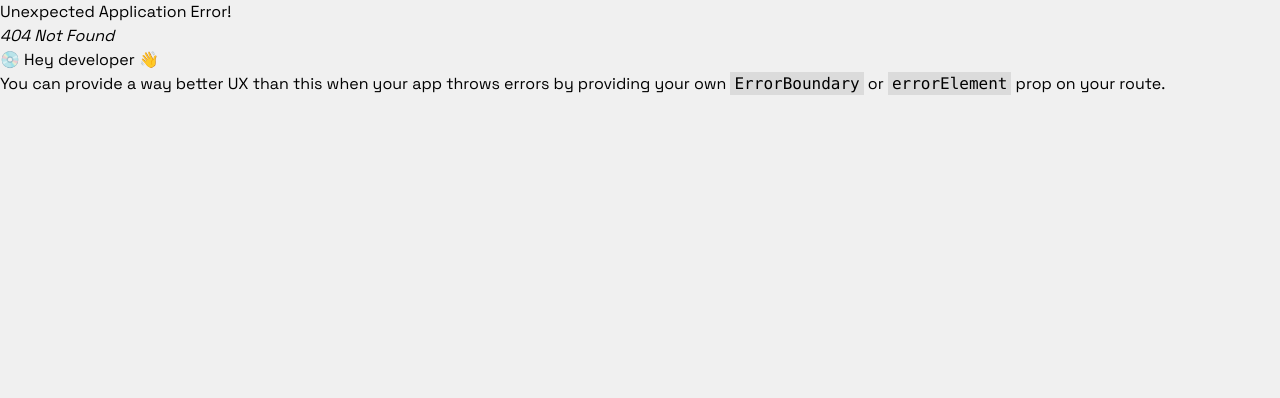
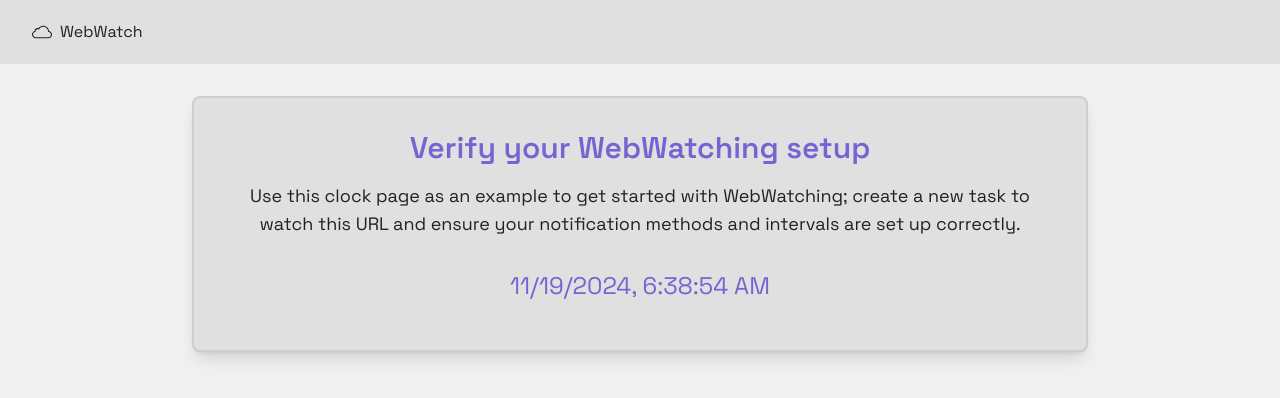
Before and after one commit to Fa24-CSE115A-CaaS/WebWatch, a React (Vite) app in the folder frontend/: page /test in a window 1280 px wide. Before the commit this address had no page. Shown: the top 398 px of the page. Built offline with nearby package versions, Linux system fonts and the light colour scheme.

Commit message:
Added test page with clock

```diff
--- a/frontend/src/App.tsx
+++ b/frontend/src/App.tsx
@@ -9,6 +9,7 @@
 import Guide from "./pages/Guide";
 import Settings from "./pages/Settings";
 import Tasks from "./pages/Tasks";
+import Test from "./pages/Test";
 
 const router = createBrowserRouter([
   {
@@ -69,6 +70,15 @@
       </>
     ),
   },
+  {
+    path: "/test",
+    element: (
+      <>
+        <NavBar />
+        <Test />
+      </>
+    ),
+  }
 ]);
 
 const App = () => {
--- a/frontend/src/components/NavBar.tsx
+++ b/frontend/src/components/NavBar.tsx
@@ -37,6 +37,12 @@
                 className={`${location.pathname == "/settings" && "text-accent"}`}
               >
                 Account
+              </a>
+              <a
+                href="/test"
+                className={`${location.pathname == "/test" && "text-accent"}`}
+              >
+                Test
               </a>
             </div>
           )}
--- /dev/null
+++ b/frontend/src/pages/Test.tsx
@@ -0,0 +1,39 @@
+import { useState, useEffect } from "react";
+
+const Test = () => {
+  const [currentTime, setCurrentTime] = useState(new Date());
+
+  useEffect(() => {
+    const timer = setInterval(() => {
+      setCurrentTime(new Date());
+    }, 1000);
+
+    return () => clearInterval(timer);
+  }, []);
+
+  return (
+    <div
+      className="flex mt-4 min-h-screen flex-col items-center justify-start p-4 text-center
+        text-text"
+    >
+      <main
+        className="w-full max-w-4xl rounded-lg border-2 border-solid border-border bg-secondary p-8
+          shadow-lg"
+      >
+        <section className="mb-8">
+          <h2 className="mb-4 text-3xl font-semibold text-accent">
+            Verify your WebWatching setup
+          </h2>
+          <p className="text-lg text-text">
+            Use this clock page as an example to get started with WebWatching; create a new task to watch this URL and ensure your notification methods and intervals are set up correctly.
+          </p>
+        </section>
+        <p className="mb-4 text-2xl text-accent">
+          {currentTime.toLocaleString()}
+        </p>
+      </main>
+    </div>
+  );
+};
+
+export default Test;
```
